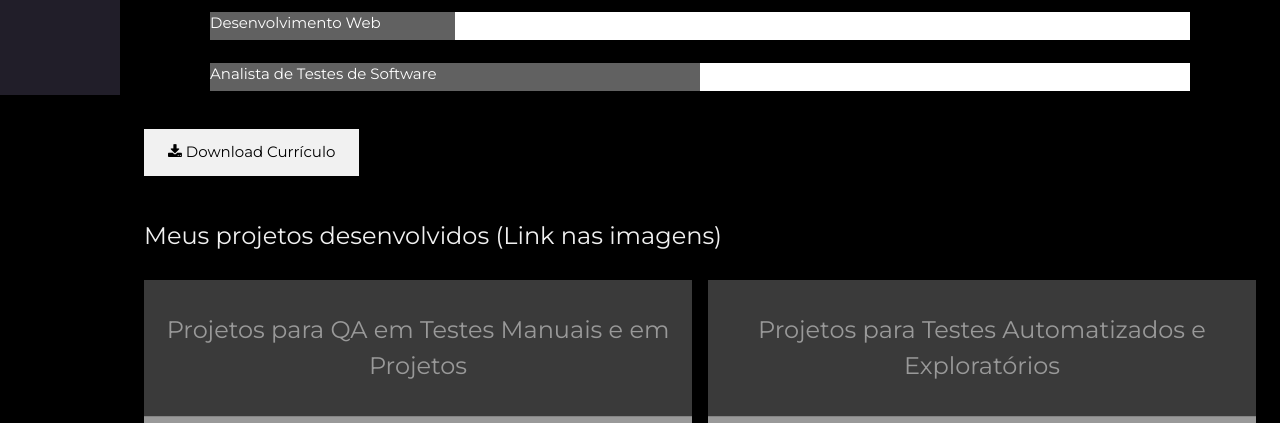
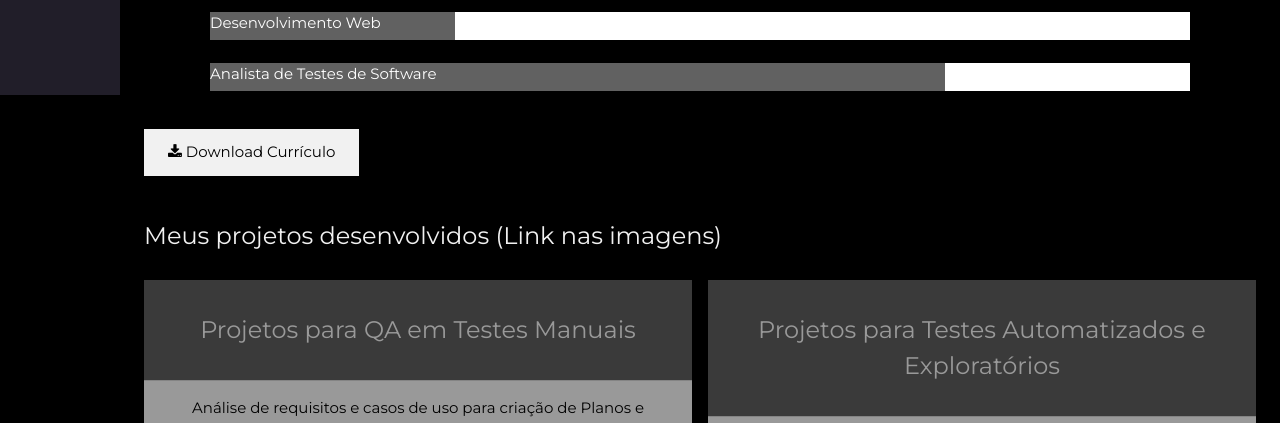
Before and after one commit to liracamila/Meu-Portfolio, a plain HTML site: page index.html in a window 1280 px wide. Shown: the part 705-1128 px from the top of the page. Drawn offline with nearby package versions, Linux system fonts and the light colour scheme.

Commit message:
revisão-index

```diff
--- a/index.html
+++ b/index.html
@@ -92,7 +92,7 @@
       </div>
     </div><br>
     <div class="w3-white">
-      <div class="w3-dark-grey" style="height:28px;width:50%">
+      <div class="w3-dark-grey" style="height:28px;width:75%">
         Analista de Testes de Software
       </div>
     </div>
@@ -108,7 +108,7 @@
       <div class="w3-half w3-margin-bottom">
         <ul class="w3-ul w3-white w3-center w3-opacity w3-hover-opacity-off">
 
-          <li class="w3-dark-grey w3-xlarge w3-padding-32">Projetos para QA em Testes Manuais e em Projetos</li>
+          <li class="w3-dark-grey w3-xlarge w3-padding-32">Projetos para QA em Testes Manuais</li>
 
           <li class="w3-padding-16">Análise de requisitos e casos de uso para criação de Planos e Roteiros de Testes Manuais, <br>
                           Execução de testes, Criação, documentação e Gestão de Defeitos.
```
